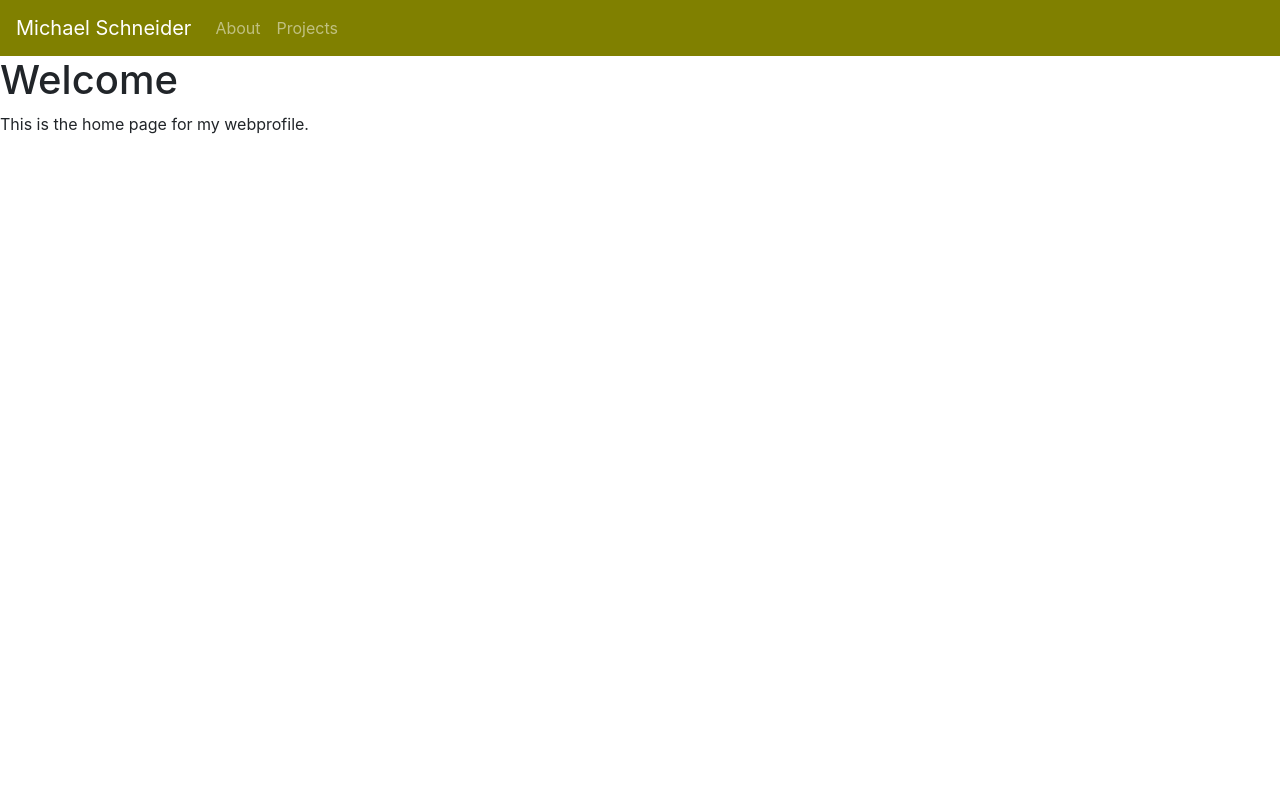
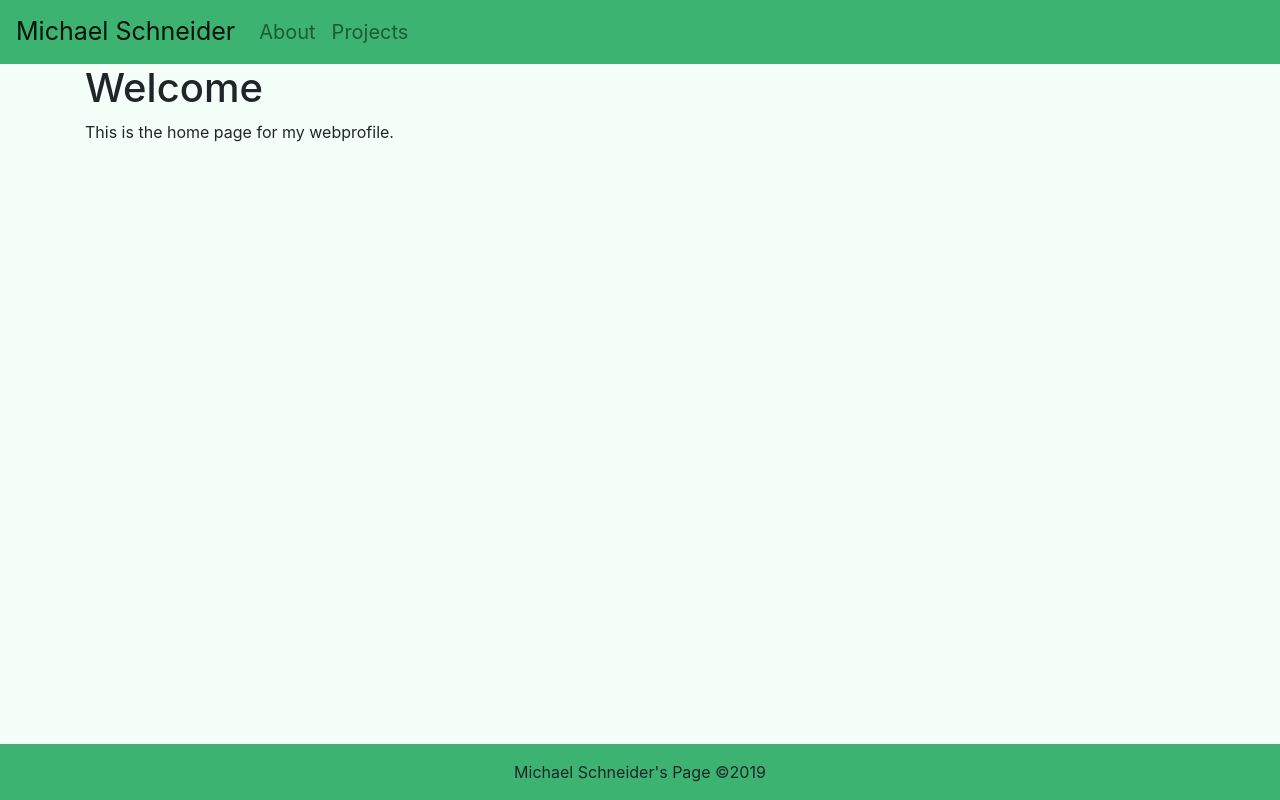
Before and after one commit to mikeschneiderdotme/landingpage, a Vue app: page / in a window 1280 px wide. Built offline with nearby package versions, Linux system fonts and the light colour scheme.

Commit message:
Added footer and changed colors

```diff
--- a/package.json
+++ b/package.json
@@ -22,6 +22,8 @@
     "babel-eslint": "^10.0.3",
     "eslint": "^5.16.0",
     "eslint-plugin-vue": "^5.0.0",
+    "node-sass": "^4.13.0",
+    "sass-loader": "^8.0.0",
     "vue-template-compiler": "^2.6.10"
   },
   "eslintConfig": {
--- a/src/App.vue
+++ b/src/App.vue
@@ -1,6 +1,7 @@
 <template>
 	<div id="app">
-		<b-navbar toggleable="lg" type="dark" sticky="true">
+		<header>
+			<b-navbar toggleable="lg" type="light" sticky="true">
 				<b-navbar-toggle target="nav-collapse"></b-navbar-toggle>
 				<b-navbar-brand to="/">Michael Schneider</b-navbar-brand>
 				<b-collapse id="nav-collapse" is-nav>
@@ -14,7 +15,13 @@
 					</b-navbar-nav>
 				</b-collapse>
 			</b-navbar>
+		</header>
+		<div class="container">
 			<router-view />
+		</div>
+		<footer>
+			<div class="w-auto p-3 fixed-bottom">Michael Schneider's Page &copy;2019</div>
+		</footer>
 	</div>
 </template>
 
@@ -25,12 +32,26 @@ export default {
 };
 </script>
 
-<style>
+<style lang="scss">
+@import "~bootstrap/dist/css/bootstrap.css";
+@import "~bootstrap-vue/dist/bootstrap-vue.css";
+
 body {
-	background-color: beige;
+	background-color: mintcream !important;
+	min-height: 300px;
 }
 
 .navbar {
-	background-color: olive;
+	background-color: mediumseagreen;
+	font-size: 125%;
+}
+
+a.navbar-brand {
+	font-size: 125%;
+}
+
+div.fixed-bottom {
+	background-color: mediumseagreen;
+	text-align: center;
 }
 </style>
```
Also changed, not shown: 1 other file (tests, documents, lock files or other folders). Lines whose indentation alone changed are shown as unchanged.
